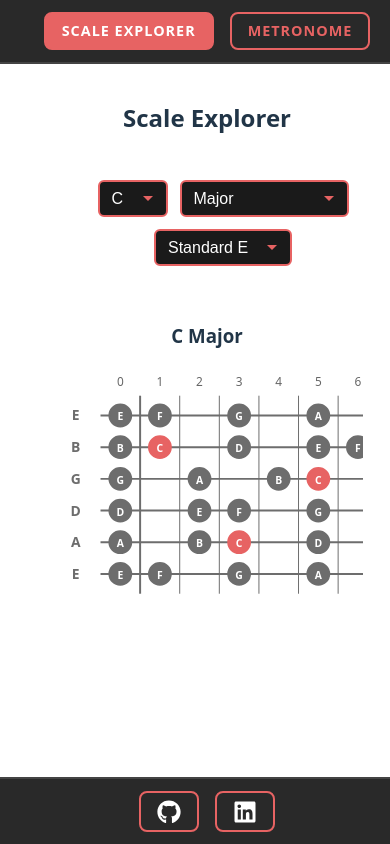
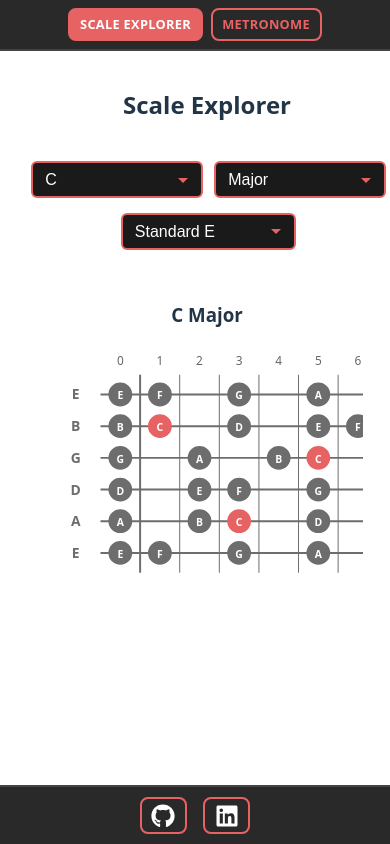
Before and after one commit to felipecamejo/GuitarWeb, a React (Vite) app: page /scale in a window 390 px wide. Built offline with nearby package versions, Linux system fonts and the light colour scheme; the HTML template or start-up script is replaced by a standard one.

Commit message:
resoluciones mejoradas

```diff
--- a/src/App.css
+++ b/src/App.css
@@ -1,3 +1,12 @@
+/*
+BREAKPOINT PROBLEMÁTICO ENCONTRADO:
+En Diagram.jsx línea ~88-94, cuando window.innerWidth < 768px (isSmallScreen = true),
+el SVG del diagrama se fuerza a minWidth: '1000px' causando scroll horizontal.
+El código problemático es:
+minWidth: isSmallScreen ? '1000px' : 'auto'
+Esto hace que el diagrama se vuelva más grande y permita scroll en pantallas < 768px.
+*/
+
 #root {
   width: 100%;
   min-height: 100vh;
@@ -54,6 +63,31 @@
   }
 }
 
+@media (max-width: 510px) {
+  .card {
+    padding: 1.2em 0.6em;
+    gap: 0.5rem;
+    flex-wrap: wrap;
+    justify-content: center;
+    margin: 0 auto 1.5rem;
+    max-width: calc(100vw - 1rem);
+  }
+
+  select {
+    width: calc(47% - 0.25rem);
+    margin: 0 0.1rem;
+    min-width: 0;
+    font-size: 0.85rem;
+    padding: 0.4rem 1.8rem 0.4rem 0.5rem;
+    box-sizing: border-box;
+  }
+
+  select:nth-child(3) {
+    width: calc(48% - 0.25rem);
+    margin: 0.4rem 0.1rem 0;
+  }
+}
+
 .read-the-docs {
   color: #888;
 }
@@ -88,14 +122,22 @@
   margin-top: auto;
   text-align: center;
   flex-wrap: wrap;
-  width: 100vw;
-  margin-left: calc(-50vw + 50%);
+  width: 100%;
+  max-width: 100vw;
+  box-sizing: border-box;
 }
 
 @media (max-width: 768px) {
   .github-footer {
+    gap: 1.2rem;
+    padding: 0.7rem;
+  }
+}
+
+@media (max-width: 480px) {
+  .github-footer {
     gap: 1rem;
-    padding: 0.75rem;
+    padding: 0.6rem;
   }
 }
 
@@ -119,8 +161,17 @@
 
 @media (max-width: 768px) {
   .github-btn {
-    padding: 0.4rem 1rem;
+    padding: 0.35rem 1rem;
     font-size: 0.9rem;
+    letter-spacing: 0.8px;
+  }
+}
+
+@media (max-width: 480px) {
+  .github-btn {
+    padding: 0.3rem 0.8rem;
+    font-size: 0.85rem;
+    letter-spacing: 0.5px;
   }
 }
 
@@ -230,13 +281,14 @@ label:hover {
   padding: 1.5rem;
   margin: 0 auto;
   width: 100%;
-  max-width: min(420px, 90vw);
+  max-width: min(420px, 95vw);
+  box-sizing: border-box;
   box-shadow: 0 4px 12px rgba(0, 0, 0, 0.5);
 }
 
 @media (max-width: 767px) {
   .metronome-container {
-    max-width: calc(100vw - 1rem);
+    max-width: min(350px, 92vw);
     padding: 1.3rem;
   }
 
@@ -248,7 +300,7 @@ label:hover {
 @media (max-width: 480px) {
   .metronome-container {
     padding: 1.2rem;
-    max-width: calc(100vw - 1.5rem);
+    max-width: min(300px, 88vw);
     border-radius: 10px;
   }
 
@@ -505,14 +557,22 @@ label:hover {
   border-bottom: 2px solid #444;
   margin-bottom: 0.8rem;
   flex-wrap: wrap;
-  width: 100vw;
-  margin-left: calc(-50vw + 50%);
+  width: 100%;
+  max-width: 100vw;
+  box-sizing: border-box;
 }
 
 @media (max-width: 768px) {
   .main-nav {
-    gap: 1rem;
-    padding: 0.75rem;
+    gap: 0.8rem;
+    padding: 0.6rem;
+  }
+}
+
+@media (max-width: 480px) {
+  .main-nav {
+    gap: 0.5rem;
+    padding: 0.5rem;
   }
 }
 
@@ -533,8 +593,17 @@ label:hover {
 
 @media (max-width: 768px) {
   .nav-link {
-    font-size: 0.9rem;
-    padding: 0.4rem 1rem;
+    font-size: 0.85rem;
+    padding: 0.35rem 0.8rem;
+    letter-spacing: 0.5px;
+  }
+}
+
+@media (max-width: 480px) {
+  .nav-link {
+    font-size: 0.8rem;
+    padding: 0.3rem 0.6rem;
+    letter-spacing: 0.3px;
   }
 }
 
--- a/src/components/Diagram.jsx
+++ b/src/components/Diagram.jsx
@@ -8,7 +8,7 @@ function Diagram({ rootNote, scaleType, easyRemember, tuning}) {
 
   useEffect(() => {
     const checkScreenSize = () => {
-      setIsSmallScreen(window.innerWidth < 768)
+      setIsSmallScreen(window.innerWidth < 778)
     }
 
     checkScreenSize()
```
